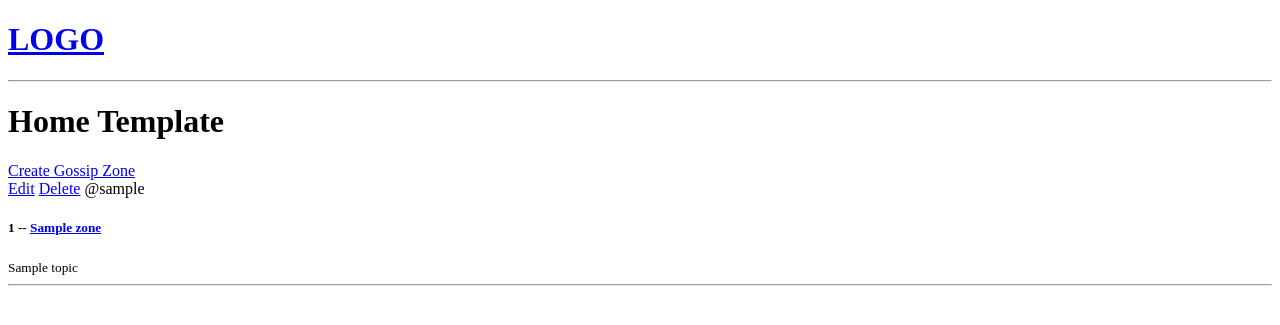
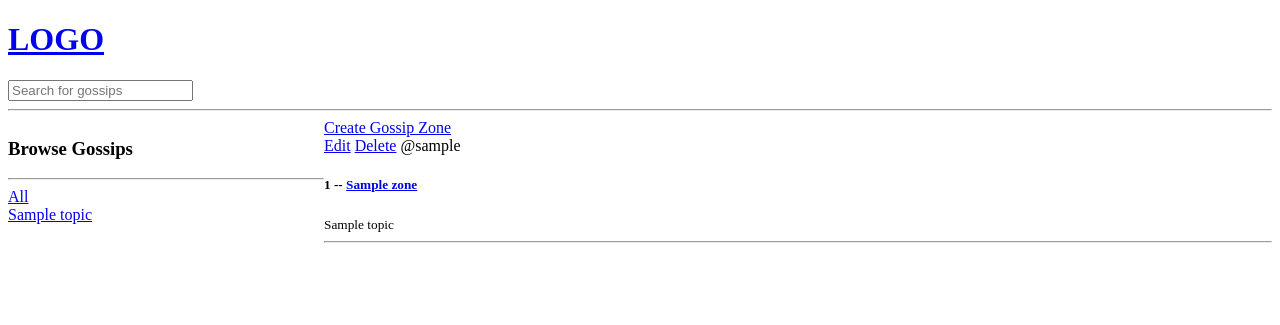
Before and after one commit to muratcanakcay/Django-App, a Django app: page / in a window 1280 px wide. Shown: the top 325 px of the page. Run offline with Django 4.2, Linux system fonts and the light colour scheme; tables that the repository leaves empty hold one stand-in row (values such as "Sample post").

Commit message:
add basic styling and search  box

```diff
--- a/gossipzone/base/templates/base/home.html
+++ b/gossipzone/base/templates/base/home.html
@@ -1,8 +1,37 @@
 {% extends 'main.html' %}
 
 {% block content %}
-<h1>Home Template</h1>
 
+<style>
+    .home-container{
+        display: grid;
+        grid-template-columns: 1fr 3fr;
+    }
+</style>
+
+<div class="home-container">
+
+    <div>
+
+        <h3>Browse Gossips</h3>
+        <hr>
+
+        <div>
+            <a href="{% url 'home' %}">All</a>
+        </div>
+
+        {% for topic in topics %}
+            <div>
+                <a href="{% url 'home' %}?q={{topic.name}}">{{topic.name}}</a>
+            </div>
+
+        {% endfor %}
+
+
+
+    </div>
+
+    <div>
         <div>
             <a href="{% url 'create-zone' %}">Create Gossip Zone</a>
 
@@ -21,6 +50,7 @@
 
                 {% endfor %}
             </div>
-
+        </div>
+    </div>
 </div>
 {% endblock %}
--- a/gossipzone/base/views.py
+++ b/gossipzone/base/views.py
@@ -1,10 +1,23 @@
 from django.shortcuts import render, redirect
-from .models import Zone
+from django.db.models import Q
+from .models import Zone, Topic
 from .forms import ZoneForm
 
 def home(request):
-    zones = Zone.objects.all() # retrieve zones from db
-    context = {'zones':zones}
+    q = request.GET.get('q') if request.GET.get('q') != None else ''
+
+    # retrieve zones from db
+    zones = Zone.objects.filter(
+        Q(topic__name__icontains=q) |
+        Q(name__icontains=q) |
+        Q(description__icontains=q)
+    )
+
+    # retrieve topics from db
+    topics = Topic.objects.all()
+
+    context = {'zones':zones, 'topics':topics }
+
     return render(request, 'base/home.html', context)
 
 def zone(request, pk):
--- a/gossipzone/templates/navbar.html
+++ b/gossipzone/templates/navbar.html
@@ -2,4 +2,8 @@
     <h1>LOGO</h1>
 </a>
 
+<form method="GET" action="{%url 'home' %}">
+    <input type="text" name="q" placeholder="Search for gossips"/>
+</form>
+
 <hr>
```
Lines whose indentation alone changed are shown as unchanged.
